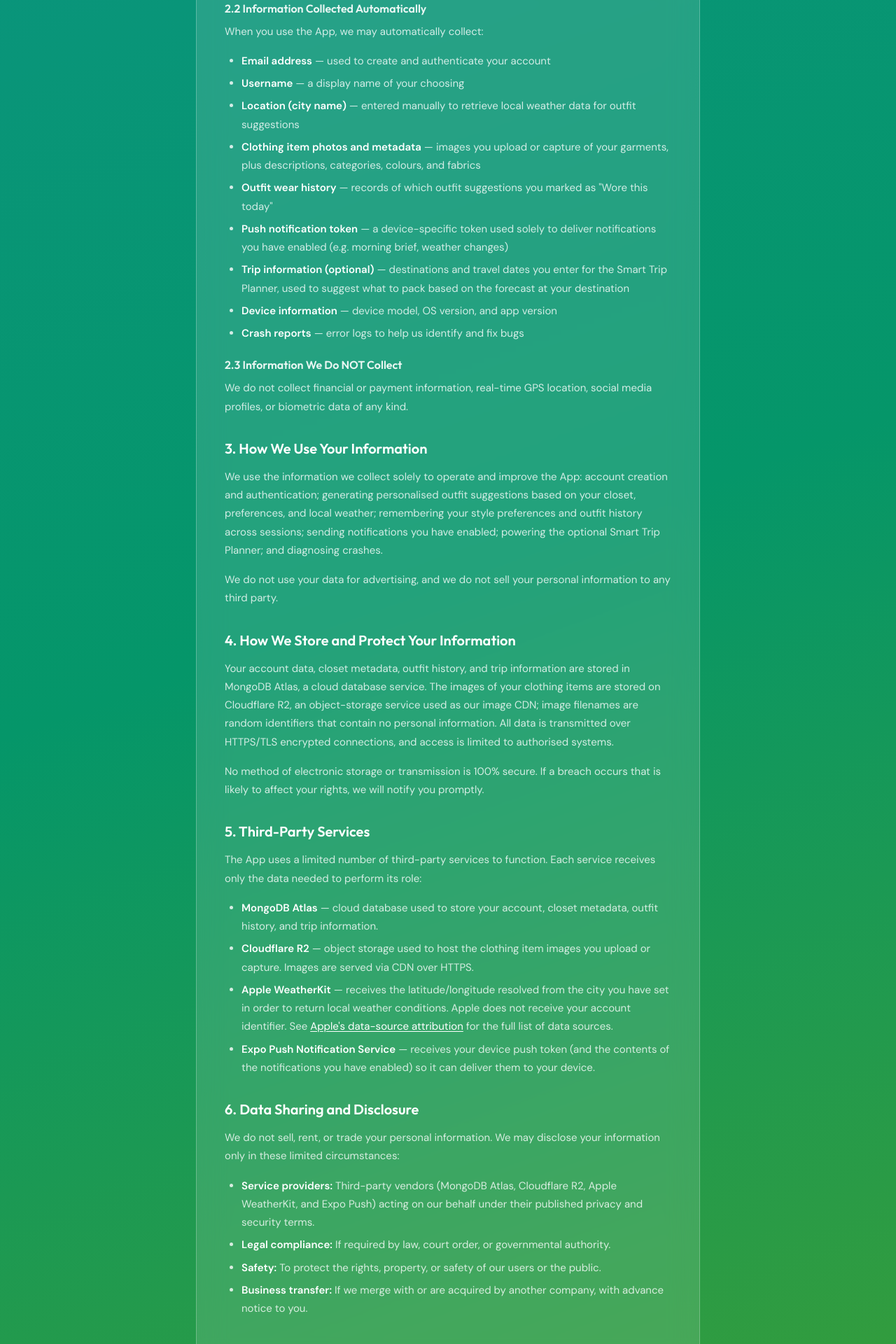
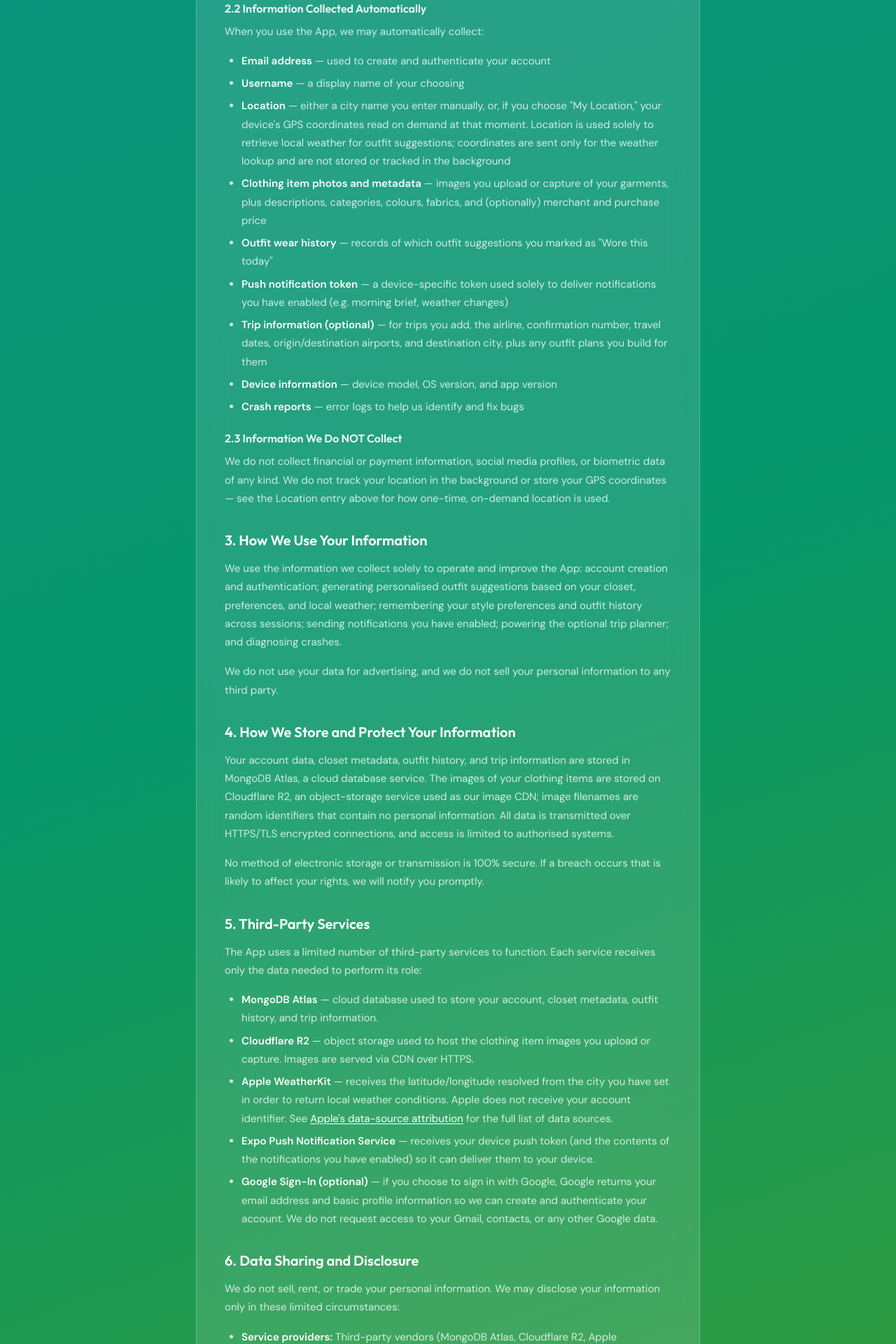
Before and after one commit to mikedeleamon/OjoLandingSite, a Next.js app: page /privacy in a window 1280 px wide. Shown: the part 840-2760 px from the top of the page at 70% size. Built offline with nearby package versions, Linux system fonts and the light colour scheme.

Commit message:
corrected policy conditions and permissions requests

```diff
--- a/app/page.tsx
+++ b/app/page.tsx
@@ -11,6 +11,9 @@
     FolderOpen,
     Sparkles,
     Plane,
+    Navigation,
+    Fingerprint,
+    BarChart3,
     Bell,
     ChevronRight,
     Mail,
@@ -19,14 +22,14 @@
     Trash2,
     HeadphonesIcon,
 } from 'lucide-react';
-import { SUPPORT_EMAIL, APP_STORE_URL } from '@/lib/constants';
+import { SUPPORT_EMAIL, TESTFLIGHT_URL } from '@/lib/constants';
 
 const features = [
     {
         icon: Sparkles,
         title: 'Smart outfit suggestions',
         description:
-            "On-device machine learning reads today's forecast — temperature, feels-like, humidity, wind — and recommends a complete outfit from your actual closet.",
+            "OJO scores every outfit across fabric, color harmony, formality, and your personal style, then matches it to today's forecast — temperature, feels-like, humidity, wind — using clothes you actually own. Switch occasions (Work, Date, Outdoor) and it re-ranks instantly.",
     },
     {
         icon: Cloud,
@@ -38,13 +41,25 @@
         icon: Shirt,
         title: 'Your closet, organized',
         description:
-            'Add clothing articles with type, color, and fabric. OJO learns what you own so it can recommend what you actually have.',
+            "Add clothing by type, color, and fabric — or just snap a photo and OJO's on-device ML identifies the garment. Your images never leave your phone during recognition.",
     },
     {
         icon: Layers,
         title: 'Layering intelligence',
         description:
             'On days with big temperature swings, OJO flags exactly which layers you can shed mid-day — with confidence scores and timing.',
+    },
+    {
+        icon: Fingerprint,
+        title: 'Style that learns you',
+        description:
+            'The more outfits you log, the sharper OJO gets. It builds a Style DNA — your signature colors and go-to fabrics — and shifts recommendations toward what is genuinely you.',
+    },
+    {
+        icon: BarChart3,
+        title: 'Wardrobe Insights',
+        description:
+            "See how much of your closet you actually wear, cost-per-wear for every item, your total wardrobe value, and which pieces are 'sleeping' — then queue them for donation in a tap.",
     },
     {
         icon: FolderOpen,
@@ -56,13 +71,19 @@
         icon: History,
         title: 'Outfit history',
         description:
-            "Track what you've worn and when. OJO uses your history to avoid repeating outfits and surface fresh combinations.",
+            "Track what you've worn and when. OJO avoids repeats, surfaces fresh combinations, and syncs across devices so your history survives a reinstall — share any look in a tap.",
     },
     {
         icon: Plane,
-        title: 'Smart Trip Planner',
+        title: 'TripFit packing plans',
         description:
-            "Heading somewhere? Add your destinations and dates, and OJO suggests what to pack based on the forecast where you're going.",
+            "Heading somewhere? Add a destination and dates, and TripFit builds a day-by-day outfit plan plus a grouped packing list from the forecast where you're going.",
+    },
+    {
+        icon: Navigation,
+        title: 'Trip Mode',
+        description:
+            'Once you arrive, Trip Mode keeps your plan live — re-suggesting outfits on the fly when the local weather throws you a curveball.',
     },
     {
         icon: Bell,
@@ -184,7 +205,9 @@
                         className='flex flex-col sm:flex-row items-center justify-center gap-3'
                     >
                         <a
-                            href={APP_STORE_URL}
+                            href={TESTFLIGHT_URL}
+                            target='_blank'
+                            rel='noopener noreferrer'
                             className='group flex items-center gap-2 bg-white text-teal-600 font-outfit font-semibold text-sm px-6 py-3.5 rounded-full shadow-lg hover:scale-105 hover:shadow-xl transition-all duration-200'
                         >
                             <svg
@@ -194,7 +217,7 @@
                             >
                                 <path d='M18.71 19.5c-.83 1.24-1.71 2.45-3.05 2.47-1.34.03-1.77-.79-3.29-.79-1.53 0-2 .77-3.27.82-1.31.05-2.3-1.32-3.14-2.53C4.25 17 2.94 12.45 4.7 9.39c.87-1.52 2.43-2.48 4.12-2.51 1.28-.02 2.5.87 3.29.87.78 0 2.26-1.07 3.8-.91.65.03 2.47.26 3.64 1.98-.09.06-2.17 1.28-2.15 3.81.03 3.02 2.65 4.03 2.68 4.04-.03.07-.42 1.44-1.38 2.83M13 3.5c.73-.83 1.94-1.46 2.94-1.5.13 1.17-.34 2.35-1.04 3.19-.69.85-1.83 1.51-2.95 1.42-.15-1.15.41-2.35 1.05-3.11z' />
                             </svg>
-                            Coming Soon on App Store
+                            Join the iOS Beta
                         </a>
 
                         <Link
--- a/app/privacy/page.tsx
+++ b/app/privacy/page.tsx
@@ -86,17 +86,23 @@
                         </li>
                         <li>
                             <strong style={{ color: 'white' }}>
-                                Location (city name)
+                                Location
                             </strong>{' '}
-                            — entered manually to retrieve local weather data
-                            for outfit suggestions
+                            — either a city name you enter manually, or, if you
+                            choose "My Location," your device's GPS coordinates
+                            read on demand at that moment. Location is used
+                            solely to retrieve local weather for outfit
+                            suggestions; coordinates are sent only for the
+                            weather lookup and are not stored or tracked in the
+                            background
                         </li>
                         <li>
                             <strong style={{ color: 'white' }}>
                                 Clothing item photos and metadata
                             </strong>{' '}
                             — images you upload or capture of your garments,
-                            plus descriptions, categories, colours, and fabrics
+                            plus descriptions, categories, colours, fabrics, and
+                            (optionally) merchant and purchase price
                         </li>
                         <li>
                             <strong style={{ color: 'white' }}>
@@ -117,9 +123,10 @@
                             <strong style={{ color: 'white' }}>
                                 Trip information (optional)
                             </strong>{' '}
-                            — destinations and travel dates you enter for the
-                            Smart Trip Planner, used to suggest what to pack
-                            based on the forecast at your destination
+                            — for trips you add, the airline, confirmation
+                            number, travel dates, origin/destination airports,
+                            and destination city, plus any outfit plans you
+                            build for them
                         </li>
                         <li>
                             <strong style={{ color: 'white' }}>
@@ -138,8 +145,10 @@
                     <h3>2.3 Information We Do NOT Collect</h3>
                     <p>
                         We do not collect financial or payment information,
-                        real-time GPS location, social media profiles, or
-                        biometric data of any kind.
+                        social media profiles, or biometric data of any kind. We
+                        do not track your location in the background or store
+                        your GPS coordinates — see the Location entry above for
+                        how one-time, on-demand location is used.
                     </p>
 
                     {/* ── 3. How We Use Your Information ── */}
@@ -151,7 +160,7 @@
                         closet, preferences, and local weather; remembering your
                         style preferences and outfit history across sessions;
                         sending notifications you have enabled; powering the
-                        optional Smart Trip Planner; and diagnosing crashes.
+                        optional trip planner; and diagnosing crashes.
                     </p>
                     <p>
                         We do not use your data for advertising, and we do not
@@ -224,6 +233,16 @@
                             of the notifications you have enabled) so it can
                             deliver them to your device.
                         </li>
+                        <li>
+                            <strong style={{ color: 'white' }}>
+                                Google Sign-In (optional)
+                            </strong>{' '}
+                            — if you choose to sign in with Google, Google
+                            returns your email address and basic profile
+                            information so we can create and authenticate your
+                            account. We do not request access to your Gmail,
+                            contacts, or any other Google data.
+                        </li>
                     </ul>
 
                     {/* ── 6. Data Sharing and Disclosure ── */}
@@ -239,8 +258,9 @@
                                 Service providers:
                             </strong>{' '}
                             Third-party vendors (MongoDB Atlas, Cloudflare R2,
-                            Apple WeatherKit, and Expo Push) acting on our behalf
-                            under their published privacy and security terms.
+                            Apple WeatherKit, Expo Push, and — if you use
+                            Google Sign-In — Google) acting on our behalf under
+                            their published privacy and security terms.
                         </li>
                         <li>
                             <strong style={{ color: 'white' }}>
--- a/app/support/page.tsx
+++ b/app/support/page.tsx
@@ -2,7 +2,7 @@
 
 import { useState, useId } from "react";
 import { motion, AnimatePresence, useReducedMotion } from "framer-motion";
-import { ChevronDown, Mail, Cloud, Shirt, Lock, FolderOpen, Camera, Trash2, Zap, Plane, Bell } from "lucide-react";
+import { ChevronDown, Mail, Cloud, Shirt, Lock, FolderOpen, Camera, Trash2, Zap, Plane, Bell, BarChart3 } from "lucide-react";
 import PageHeader from "@/components/PageHeader";
 import { SUPPORT_EMAIL } from "@/lib/constants";
 import type { Metadata } from "next";
@@ -18,7 +18,11 @@
       },
       {
         q: "Do I need to create an account?",
-        a: "Yes, an account is required to save and sync your closets. Your closet data, outfit history, and preferences are stored in the cloud so they're available across devices and restored if you reinstall the app.",
+        a: "Yes, an account is required to save and sync your closets. You can sign up with email and password, or use Sign in with Apple or Google. Your closet data, outfit history, and preferences are stored in the cloud so they're available across devices and restored if you reinstall the app.",
+      },
+      {
+        q: "Does OJO learn my style?",
+        a: "Yes. Every time you log an outfit with \"Wore this today,\" OJO updates a private style profile — your signature colors, go-to fabrics, and favorite categories. The more you log, the more your recommendations shift toward what you actually like. After enough logged outfits the score badge even changes to \"Your Score\" to show suggestions are now personalized to you.",
       },
     ],
   },
@@ -60,15 +64,37 @@
   },
   {
     icon: Plane,
-    label: "Trip Planner",
+    label: "TripFit & Trip Mode",
     faqs: [
       {
-        q: "What is the Smart Trip Planner?",
-        a: "The Smart Trip Planner helps you pack for upcoming travel. Add a trip with its destination and dates, and OJO looks at the forecast where you're going and suggests what to pack from your closet.",
+        q: "What is TripFit?",
+        a: "TripFit is OJO's trip planner. Open it from the ✈️ button below your closet list, type a destination city, and pick your dates on the calendar (up to 10 days). OJO pulls the daily forecast for where you're headed and builds a day-by-day outfit plan plus a grouped packing list — tops, bottoms, outerwear, footwear, and accessories — drawn from your closet.",
       },
       {
-        q: "How do I add a trip?",
-        a: "Open the Trip Planner, tap the + button, and enter your destination city and travel dates. OJO will generate packing suggestions based on the destination's forecast. You can edit or remove a trip at any time.",
+        q: "How do I plan a trip?",
+        a: "From the Closet tab, tap ✈️ TripFit, enter your destination and date range, and choose an occasion (Everyday, Work, Weekend, Date, Outdoor, or Athletic). OJO generates an outfit for each day — swipe between days, tap ↺ to re-plan any single day, and check items off as you pack. You can share the packing list as text from the share button.",
+      },
+      {
+        q: "What is Trip Mode?",
+        a: "Once you've arrived at your destination, Trip Mode keeps your plan live: it watches the local forecast and re-suggests outfits on the fly if the weather changes unexpectedly — so a surprise cold front or rain shower doesn't catch you off guard mid-trip.",
+      },
+    ],
+  },
+  {
+    icon: BarChart3,
+    label: "Wardrobe Insights",
+    faqs: [
+      {
+        q: "What does the Insights tab show?",
+        a: "Insights turns your wardrobe data into a simple dashboard: the share of your closet you've actually worn recently, the cost-per-wear of each item (your best and worst value), your total wardrobe value, your most-worn pieces, and items that are \"sleeping\" — owned but rarely or never worn.",
+      },
+      {
+        q: "How is cost-per-wear calculated?",
+        a: "Cost-per-wear is the price you paid for an item divided by how many times you've worn it. Add a purchase price when you create or edit an article and OJO does the rest — items without a price are simply left out of the cost-per-wear and wardrobe-value figures.",
+      },
+      {
+        q: "What is the donation queue?",
+        a: "When OJO flags an item as \"sleeping,\" you can add it to your donation queue with one tap. The queue is a private list on your device; when you mark an item donated, OJO removes it from your closet. Nothing is shared or posted anywhere.",
       },
     ],
   },
--- a/lib/constants.ts
+++ b/lib/constants.ts
@@ -4,8 +4,9 @@
 export const APP_DESCRIPTION =
   "OJO is your weather-aware outfit companion. It reads the forecast, knows your wardrobe, and tells you exactly what to wear — every single day.";
 export const COMPANY_NAME = "Ojo Studio, LLC";
-export const EFFECTIVE_DATE = "May 29, 2026";
-export const APP_STORE_URL = "#"; // Replace with real App Store URL when live
+export const EFFECTIVE_DATE = "July 3, 2026";
+export const TESTFLIGHT_URL = "https://testflight.apple.com/join/JeSe98NQ"; // iOS beta
+export const APP_STORE_URL = "#"; // Public App Store URL — set when out of beta
 export const WEBSITE_URL = "https://ojoapp.io";
 
 export const NAV_LINKS = [
```
Also changed, not shown: app/delete-account/page.tsx (+7 -6 lines), components/Footer.tsx (+9 -4 lines).
